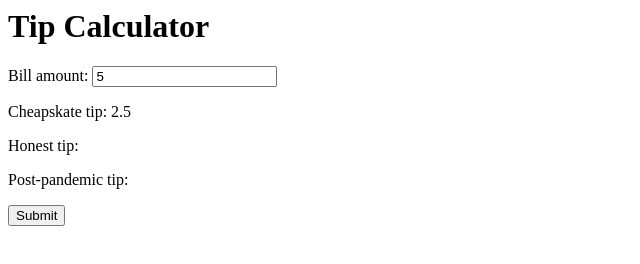
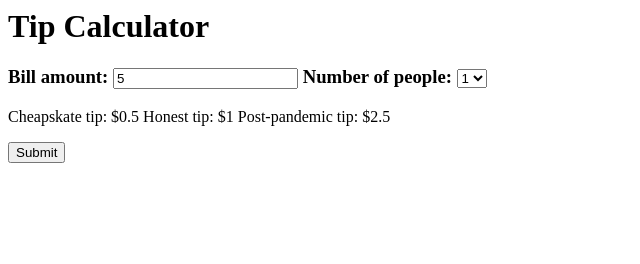
Before and after one commit to hibenca/Tip-Calculator, a plain HTML site: page index.html in a window 1280 px wide. Both pictures are taken after typing "5" into the empty fields and a click on the button "Submit". Shown: the whole page, without its empty margins (0-640 px from the left). Drawn offline with Linux system fonts and the light colour scheme.

Commit message:
Fix JS bug and add number of people

```diff
--- a/app.js
+++ b/app.js
@@ -2,7 +2,7 @@
 
 function calculator() {
     let billAmount = document.getElementById('billAmount').value;
-    document.getElementById('results1').innerHTML = (billAmount * .1);
-    document.getElementById('results1').innerHTML = (billAmount * .2);
-    document.getElementById('results1').innerHTML = (billAmount * .5);
+    document.getElementById('results1').innerHTML = ('$' + billAmount * .1);
+    document.getElementById('results2').innerHTML = ('$' + billAmount * .2);
+    document.getElementById('results3').innerHTML = ('$' + billAmount * .5);
 };
--- a/index.html
+++ b/index.html
@@ -8,18 +8,36 @@
 
 <body>
     <h1>Tip Calculator</h1>
-    <p>Bill amount:
-        <input type="number" name="billAmount" id="billAmount">
+    <h3>
+        <label>Bill amount:
+            <input type="number" name="billAmount" id="billAmount">
+        </label>
+        <label>Number of people:
+            <select type="number" name="people" id="people">
+                <option>1</option>
+                <option>2</option>
+                <option>3</option>
+                <option>4</option>
+                <option>5</option>
+                <option>6</option>
+                <option>7</option>
+                <option>8</option>
+            </select>
+        </label>
+    </h3>
+    <p>
+        <label>Cheapskate tip:
+            <output id="results1"></output>
+        </label>
+        <label>Honest tip:
+            <output id="results2"></output>
+        </label>
+        <label>Post-pandemic tip:
+            <output id="results3"></output>
+        </label>
     </p>
-    <p>Cheapskate tip:
-        <output id="results1"></output>
-    </p>
-    <p>Honest tip:
-        <output id="result2"></output>
-    </p>
-    <p>Post-pandemic tip:
-        <output id="result3"></output>
-    </p>
+
+
 
     <button onclick="calculator()">Submit</button>
 
```
